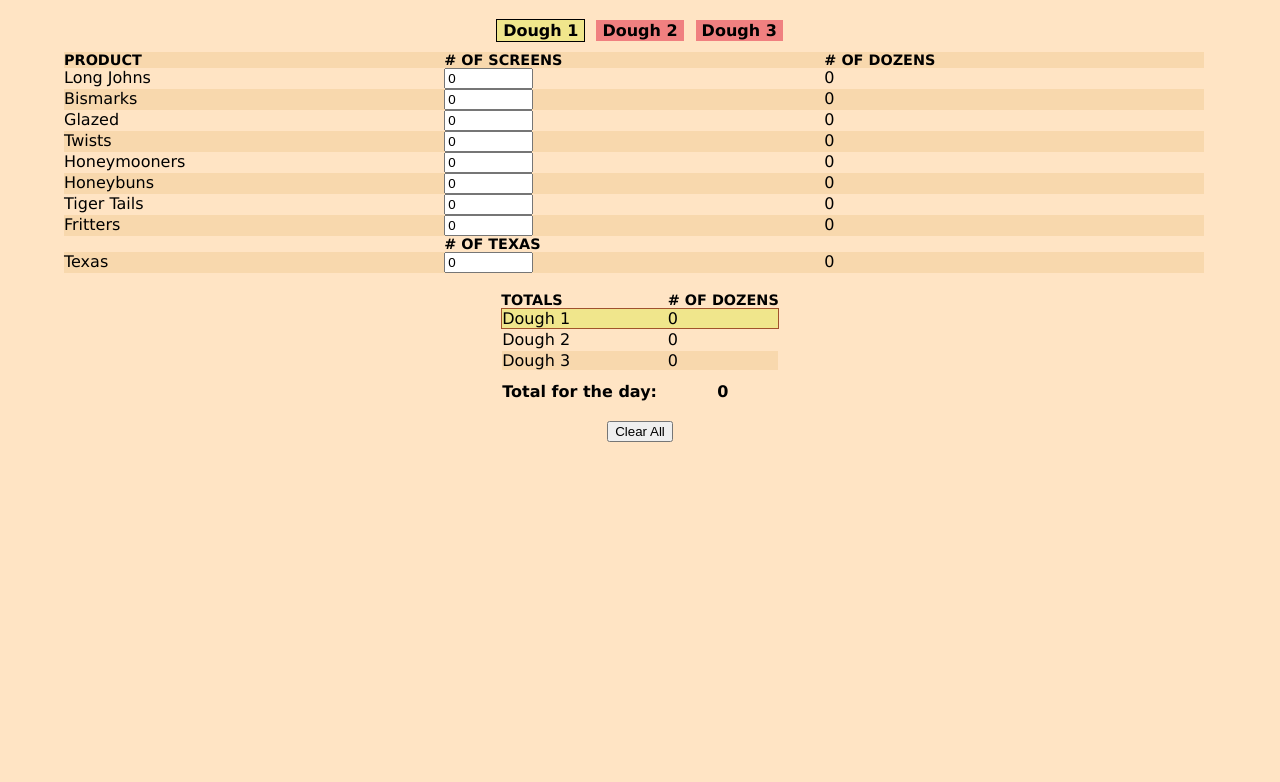
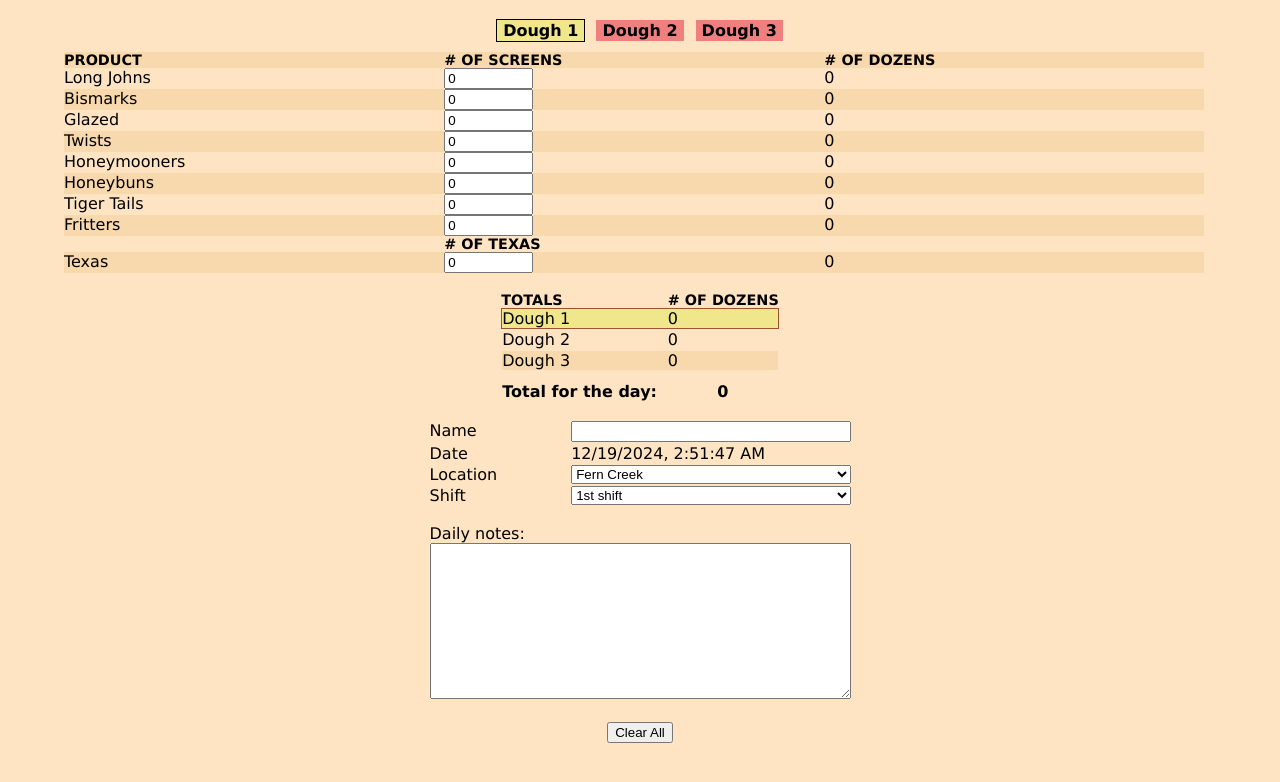
Before and after one commit to natecramer/yieldsheet, a plain HTML site: page index.html in a window 1280 px wide. Drawn offline with Linux system fonts and the light colour scheme.

Commit message:
Add name, date, location, shift, and notes fields

```diff
--- a/index.html
+++ b/index.html
@@ -31,7 +31,41 @@
             </div>
         </div>
         <br>
+
+        <div id="notes-cont">
+            <!-- <label for="notes-input">Notes:</label> -->
+            <div id="etc-cont">
+                <label for="name-input">Name</label>
+                <input id="name-input" name="name-input" type="text">
+                <!-- <br> -->
+                <!-- <label for="date-input">Date</label> -->
+                <!-- <input id="date-input" name="date-input" type="date" disabled> -->
+                <label for="date-text">Date</label>
+                <div id="date-text" name="date-text">yes</div>
+                <!-- <br> -->
+                <label for="location-input">Location</label>
+                <select id="location-input" name="location-input">
+                    <option value="ferncreek">Fern Creek</option>
+                    <option value="hurstbourne">Hurstbourne Pkwy</option>
+                    <option value="jeffersonville">Jeffersonville</option>
+                    <option value="paristown">Paristown</option>
+                    <option value="springhurst">Springhurst</option>
+                    <option value="stmatthews">St. Matthews</option>
+                </select>
+                <label for="shift-input">Shift</label>
+                <select id="shift-input" name="shift-input">
+                    <option value="1st">1st shift</option>
+                    <option value="3rd">3rd shift</option>
+                </select>
+            </div>
+            <br>
+            Daily notes:
+            <br>
+            <textarea id="notes-input" name="notes-input" rows="10" cols="50"></textarea>
+        </div>
+        <br>
         <button onclick="clearAll()">Clear All</button>
+        <!-- <br> -->
     </div>
 </body>
 </html>
--- a/script.js
+++ b/script.js
@@ -1,5 +1,5 @@
 // glob vars
-const sheetDiv = document.querySelector("#main-sheet")
+const sheetDiv = document.querySelector("#main-sheet");
 
 var doughs = [];
 
@@ -7,6 +7,19 @@ var currentDoughIdx = 0;
 const maxDough = 3; // note: starts at 1, the index for the doughs array would be this - 1
 
 var data = {};
+
+var notesInput = document.querySelector("#notes-input");
+notesInput.addEventListener("change", onInputChange, false);
+var nameInput = document.querySelector("#name-input");
+nameInput.addEventListener("change", onInputChange, false);
+// var dateInput = document.querySelector("#date-input");
+// dateInput.addEventListener("change", onInputChange, false);
+var locationInput = document.querySelector("#location-input");
+locationInput.addEventListener("change", onInputChange, false);
+var shiftInput = document.querySelector("#shift-input");
+shiftInput.addEventListener("change", onInputChange, false);
+
+var dateText = document.querySelector("#date-text");
 
 const donuts = {
     LongJohns : {
@@ -144,6 +157,12 @@ function makeAndSaveNewData() {
     data.version = 1;
     makeBlankDoughs();
     data.doughs = doughs;
+
+    data.notes = notesInput.value;
+    data.name = nameInput.value;
+    data.location = locationInput.value;
+    data.shift = shiftInput.value;
+
     localStorage.setItem("data", JSON.stringify(data));
 }
 
@@ -158,10 +177,24 @@ function loadAndValidateData() {
     }
     data = loaded;
     doughs = loaded.doughs;
+
+    notesInput.value = loaded.notes;
+    nameInput.value = loaded.name;
+    if (nameInput.value == undefined || nameInput.value == "undefined") {
+        nameInput.value = "";
+    }
+    locationInput.value = loaded.location;
+    shiftInput.value = loaded.shift;
+    // console.log(loaded.notes);
     //console.log(`loadAndValidateData: data loaded (version ${data.version})`);
 }
 
 function saveData() {
+    data.notes = notesInput.value;
+    data.name = nameInput.value;
+    data.location = locationInput.value;
+    data.shift = shiftInput.value;
+    // console.log(notesInput.value);
     localStorage.setItem("data", JSON.stringify(data));
     loadAndValidateData();
 }
@@ -313,6 +346,10 @@ function xupdate(inputElem) {
     // doughs[currentDoughIdx][inputElem.donutName].inputStr = inputElem.value;
     setDoughValue(currentDoughIdx, inputElem.donutName, "donutCount", total_donuts);
     setDoughValue(currentDoughIdx, inputElem.donutName, "inputStr", inputElem.value);
+
+    var now = new Date();
+    var datetime = now.toLocaleString();
+    dateText.innerHTML = datetime;
 }
 
 function makeSheetHtml() {
@@ -532,6 +569,8 @@ function setDough(idx) {
 function clearAll() {
     makeBlankDoughs();
     localStorage.removeItem("data");
+    localStorage.removeItem("notes");
+    notesInput.value = "";
     loadAndValidateData();
     setDough(0);
     updateSheetDisplay();
--- a/style.css
+++ b/style.css
@@ -165,3 +165,10 @@ body {
     justify-self: center;
     align-self: center;
 }
+
+#etc-cont {
+    display: grid;
+    grid-template-columns: .5fr 1fr;
+    flex-shrink: 1;
+    gap: 2px;
+}
```
